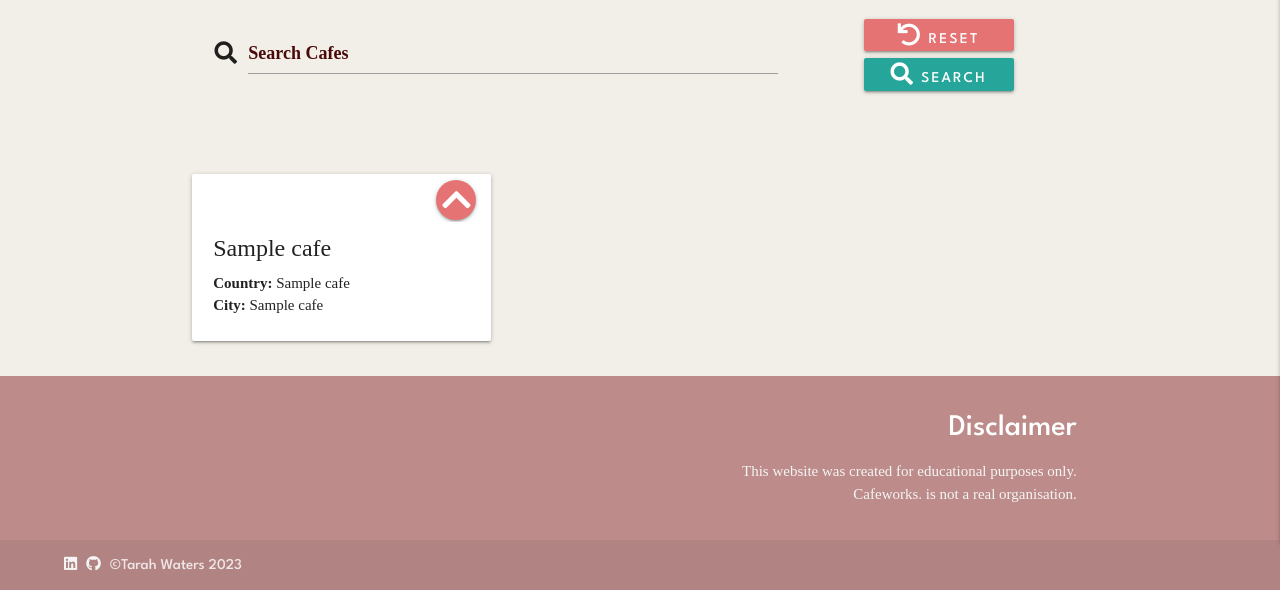
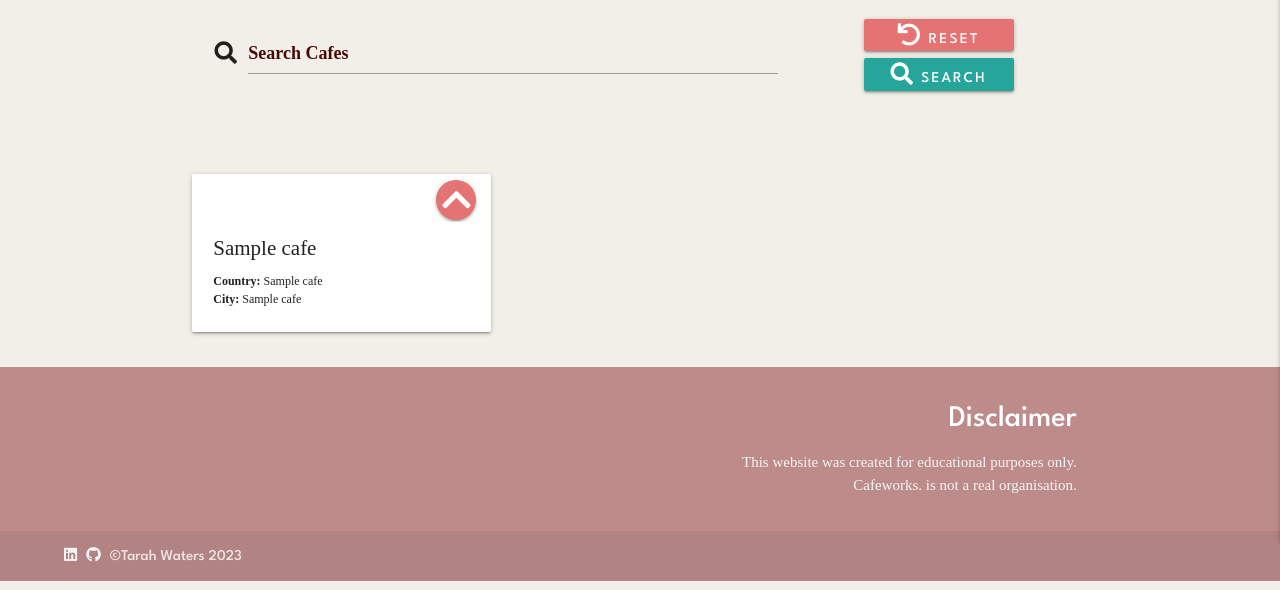
Before and after one commit to tarahwaters/milestone-project3, a Flask app: template templates/cafes.html in a window 1280 px wide. Shown: the part 318-908 px from the top of the page. Run offline with Flask 3, Linux system fonts and the light colour scheme; the template is opened without the code that fills it: most values are stand-ins (such as "Sample title", 1, 10 or a date in 2020); some libraries are stand-ins or nearby versions.

Commit message:
Adjust styling for cafe card title and content sizing

```diff
--- a/static/css/style.css
+++ b/static/css/style.css
@@ -151,9 +151,18 @@ nav ul a {
 .fa-undo:before {
     font-size: 1.5rem;
 }
+
+.card .card-title {
+    font-size: 1.4rem;
+}
+
 .card .card-content {
     padding: 10px 24px 24px 10px;
     border-radius: 0 0 2px 2px;
+}
+
+.card .card-content p {
+    font-size: 0.8rem;
 }
 
 .card-buttons {
```
